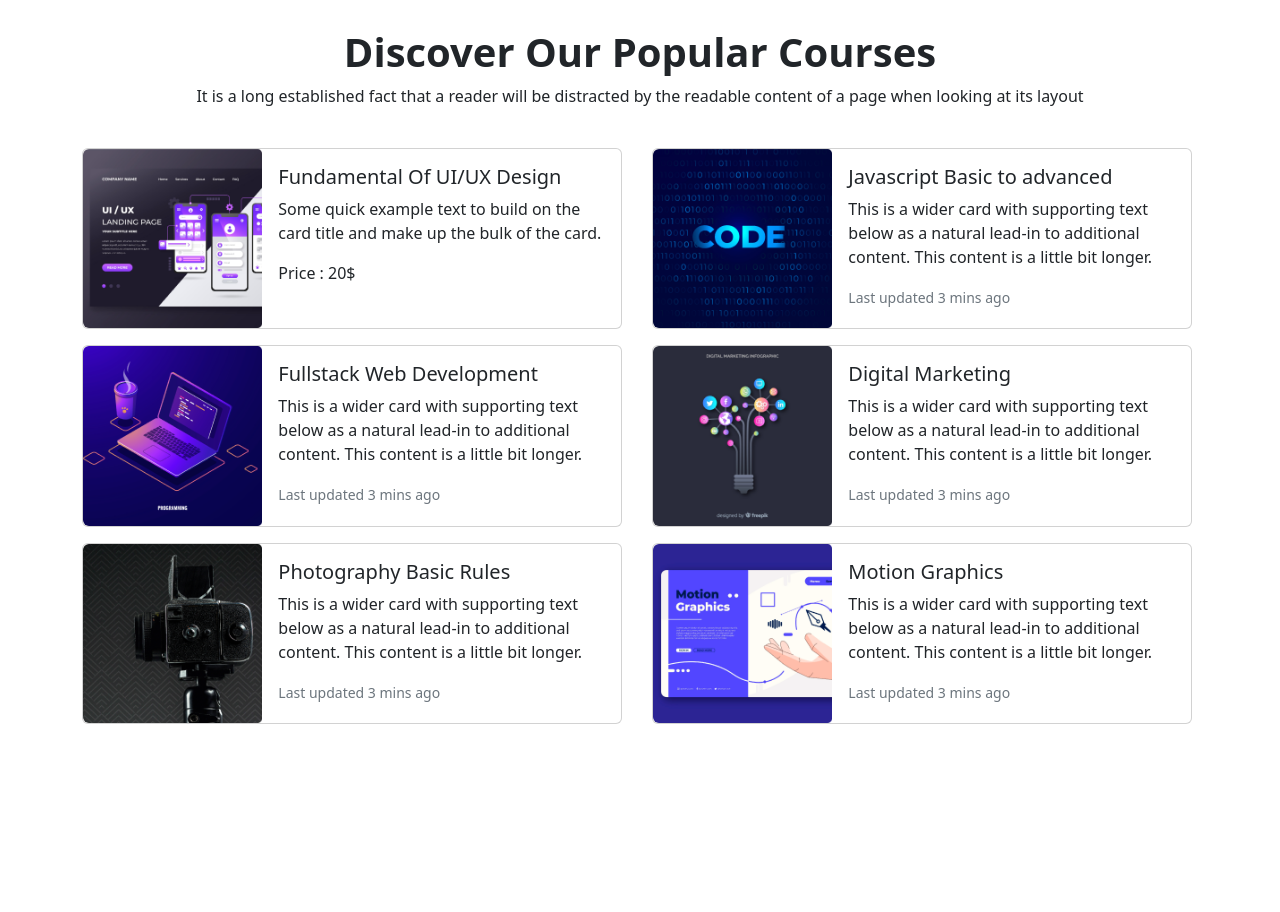
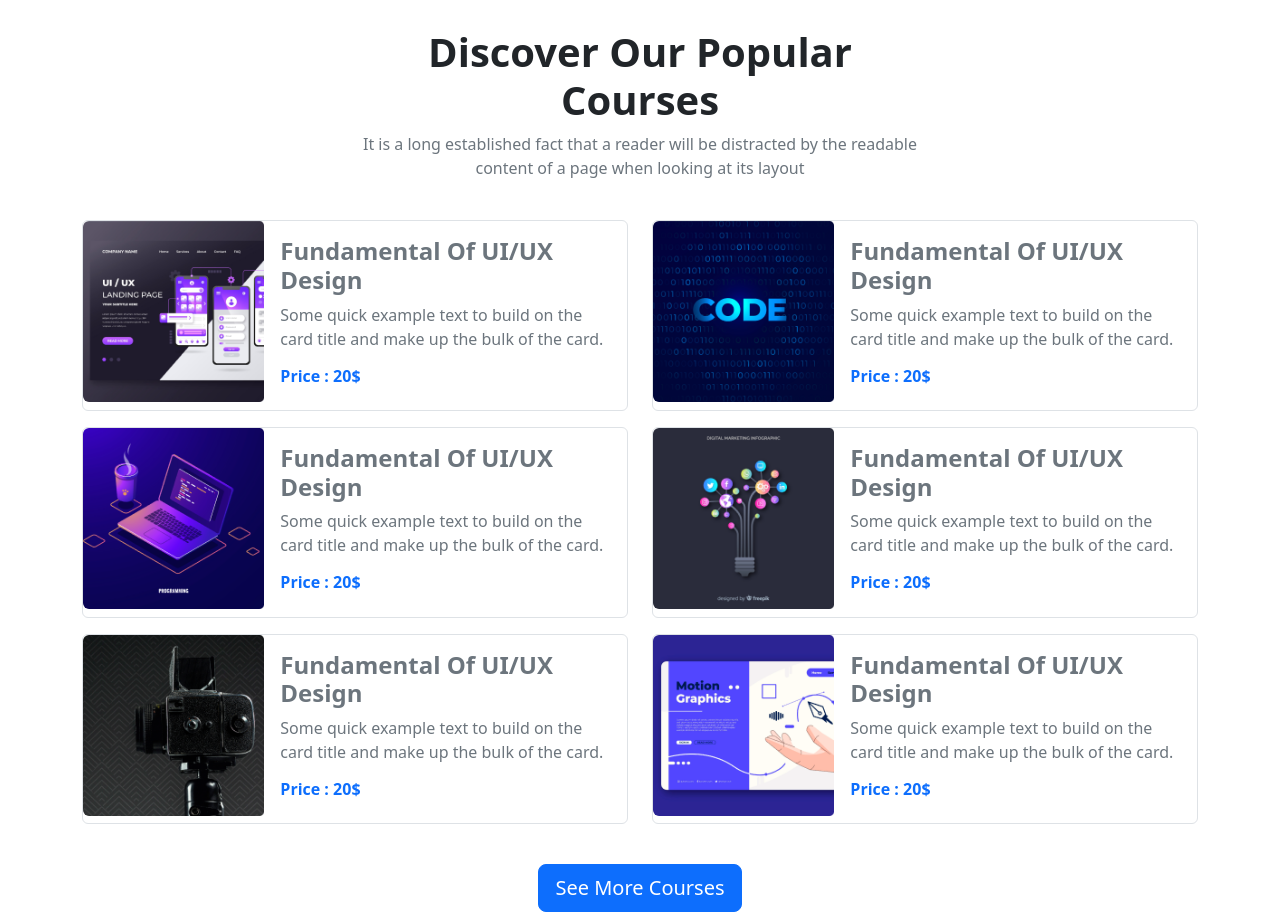
Before and after one commit to abdullahad229/edtech-website, a plain HTML site: page index.html in a window 1280 px wide. Shown: the part 820-1732 px from the top of the page. Before the commit the page ends 1560 px from the top, so only its background shows below. Drawn offline with nearby package versions, Linux system fonts and the light colour scheme.

Commit message:
card added

```diff
--- a/index.html
+++ b/index.html
@@ -69,113 +69,150 @@
 <section class="mt-5">
   <header class="text-center">
     <h1 class="fw-bold">Discover Our Popular
+      <br>
       Courses</h1>
-      <p>It is a long established fact that a reader will be distracted by the readable
+      <p class="text-muted">It is a long established fact that a reader will be distracted by the readable
+        <br>
         content of a page when looking at its layout</p>
   </header>
-  <div class="row row-cols-1 row-cols-md-2 pt-4">
+  <div class="row row-cols-1 row-cols-md-1 pt-4">
     <div class="col col-xl-6">
-      <div class="card mb-3" style="max-width: 540px;">
+      <div class="card mb-3 border border-1" style="max-width: 648px;">
         <div class="row g-0">
-          <div class="col-md-4">
-            <img src="images/course/course-1.png" class="img-fluid rounded-start" alt="...">
+          <div class="col-12 col-md-4">
+            <img src="images/course/course-1.png" class="img-fluid w-100 rounded-start" alt="...">
           </div>
-          <div class="col-md-8">
+          <div class="col-md-8 d-flex align-items-center justify-content-center">
             <div class="card-body">
-              <h5 class="card-title">Fundamental Of UI/UX Design
-              </h5>
-              <p class="card-text">Some quick example text to build on the card title
-                and make up the bulk of the card.</p>
-              <p class="card-text">
-                Price : 20$
+                <h5 class="card-title h4 fw-bold text-secondary">Fundamental Of UI/UX Design
+                </h5>
+                <p class="text-muted">Some quick example text to build on the card title
+                  and make up the bulk of the card.</p>
+                <p class="h6 fw-bold text-primary">
+                  Price : 20$
 
-              </p>
+                </p>
+
             </div>
           </div>
         </div>
       </div>
     </div>
     <div class="col col-xl-6">
-      <div class="card mb-3" style="max-width: 540px;">
+      <div class="card mb-3 border border-1" style="max-width: 648px;">
         <div class="row g-0">
           <div class="col-md-4">
-            <img src="images/course/course-2.png" class="img-fluid rounded-start" alt="...">
+            <img src="images/course/course-2.png" class="img-fluid rounded-start w-100" alt="...">
           </div>
-          <div class="col-md-8">
+          <div class="col-md-8 d-flex align-items-center justify-content-center">
             <div class="card-body">
-              <h5 class="card-title">Javascript Basic to advanced</h5>
-              <p class="card-text">This is a wider card with supporting text below as a natural lead-in to additional content. This content is a little bit longer.</p>
-              <p class="card-text"><small class="text-muted">Last updated 3 mins ago</small></p>
+                <h5 class="card-title h4 fw-bold text-secondary">Fundamental Of UI/UX Design
+                </h5>
+                <p class="text-muted">Some quick example text to build on the card title
+                  and make up the bulk of the card.</p>
+                <p class="h6 fw-bold text-primary">
+                  Price : 20$
+
+                </p>
+
             </div>
           </div>
         </div>
       </div>
     </div>
-    <div class="col col-lg-6">
-      <div class="card mb-3" style="max-width: 540px;">
+    <div class="col col-xl-6">
+      <div class="card mb-3 border border-1" style="max-width: 648px;">
         <div class="row g-0">
           <div class="col-md-4">
-            <img src="images/course/course-3.png" class="img-fluid rounded-start" alt="...">
+            <img src="images/course/course-3.png" class="img-fluid rounded-start w-100" alt="...">
           </div>
-          <div class="col-md-8">
+          <div class="col-md-8 d-flex align-items-center justify-content-center">
             <div class="card-body">
-              <h5 class="card-title">Fullstack Web Development</h5>
-              <p class="card-text">This is a wider card with supporting text below as a natural lead-in to additional content. This content is a little bit longer.</p>
-              <p class="card-text"><small class="text-muted">Last updated 3 mins ago</small></p>
+                <h5 class="card-title h4 fw-bold text-secondary">Fundamental Of UI/UX Design
+                </h5>
+                <p class="text-muted">Some quick example text to build on the card title
+                  and make up the bulk of the card.</p>
+                <p class="h6 fw-bold text-primary">
+                  Price : 20$
+
+                </p>
+
             </div>
           </div>
         </div>
       </div>
     </div>
-    <div class="col col-lg-6">
-      <div class="card mb-3" style="max-width: 540px;">
+    <div class="col col-xl-6">
+      <div class="card mb-3 border border-1" style="max-width: 648px;">
         <div class="row g-0">
           <div class="col-md-4">
-            <img src="images/course/course-4.png" class="img-fluid rounded-start" alt="...">
+            <img src="images/course/course-4.png" class="img-fluid rounded-start w-100" alt="...">
           </div>
-          <div class="col-md-8">
+          <div class="col-md-8 d-flex align-items-center justify-content-center">
             <div class="card-body">
-              <h5 class="card-title">Digital Marketing</h5>
-              <p class="card-text">This is a wider card with supporting text below as a natural lead-in to additional content. This content is a little bit longer.</p>
-              <p class="card-text"><small class="text-muted">Last updated 3 mins ago</small></p>
+                <h5 class="card-title h4 fw-bold text-secondary">Fundamental Of UI/UX Design
+                </h5>
+                <p class="text-muted">Some quick example text to build on the card title
+                  and make up the bulk of the card.</p>
+                <p class="h6 fw-bold text-primary">
+                  Price : 20$
+
+                </p>
+
             </div>
           </div>
         </div>
       </div>
     </div>
-    <div class="col col-lg-6">
-      <div class="card mb-3" style="max-width: 540px;">
+    <div class="col col-xl-6">
+      <div class="card mb-3 border border-1" style="max-width: 648px;">
         <div class="row g-0">
           <div class="col-md-4">
-            <img src="images/course/course-5.png" class="img-fluid rounded-start" alt="...">
+            <img src="images/course/course-5.png" class="img-fluid rounded-start w-100" alt="...">
           </div>
-          <div class="col-md-8">
+          <div class="col-md-8 d-flex align-items-center justify-content-center">
             <div class="card-body">
-              <h5 class="card-title">Photography Basic Rules</h5>
-              <p class="card-text">This is a wider card with supporting text below as a natural lead-in to additional content. This content is a little bit longer.</p>
-              <p class="card-text"><small class="text-muted">Last updated 3 mins ago</small></p>
+                <h5 class="card-title h4 fw-bold text-secondary">Fundamental Of UI/UX Design
+                </h5>
+                <p class="text-muted">Some quick example text to build on the card title
+                  and make up the bulk of the card.</p>
+                <p class="h6 fw-bold text-primary">
+                  Price : 20$
+
+                </p>
+
             </div>
           </div>
         </div>
       </div>
     </div>
-    <div class="col col-lg-6">
-      <div class="card mb-3" style="max-width: 540px;">
+    <div class="col col-xl-6">
+      <div class="card mb-3 border border-1" style="max-width: 648px;">
         <div class="row g-0">
           <div class="col-md-4">
-            <img src="images/course/course-6.png" class="img-fluid rounded-start" alt="...">
+            <img src="images/course/course-6.png" class="img-fluid rounded-start w-100" alt="...">
           </div>
-          <div class="col-md-8">
+          <div class="col-md-8 d-flex align-items-center justify-content-center">
             <div class="card-body">
-              <h5 class="card-title">Motion Graphics</h5>
-              <p class="card-text">This is a wider card with supporting text below as a natural lead-in to additional content. This content is a little bit longer.</p>
-              <p class="card-text"><small class="text-muted">Last updated 3 mins ago</small></p>
+                <h5 class="card-title h4 fw-bold text-secondary">Fundamental Of UI/UX Design
+                </h5>
+                <p class="text-muted">Some quick example text to build on the card title
+                  and make up the bulk of the card.</p>
+                <p class="h6 fw-bold text-primary">
+                  Price : 20$
+
+                </p>
+
             </div>
           </div>
         </div>
       </div>
     </div>
   </div>
+  <div class="mt-4 d-flex justify-content-center">
+    <button type="button" class="btn btn-primary btn-lg fw-semi-bold">See More Courses</button>
+  </div>
+
 
 </section>
 </main>
```
Also changed, not shown: css/style.css (line endings or trailing spaces).
